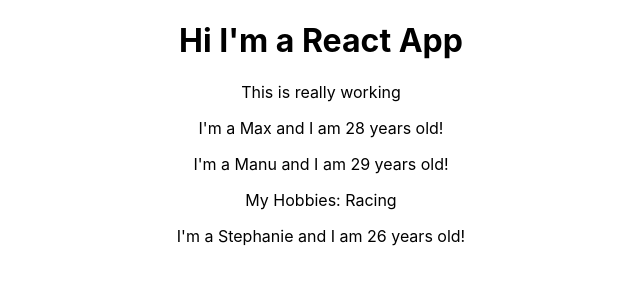
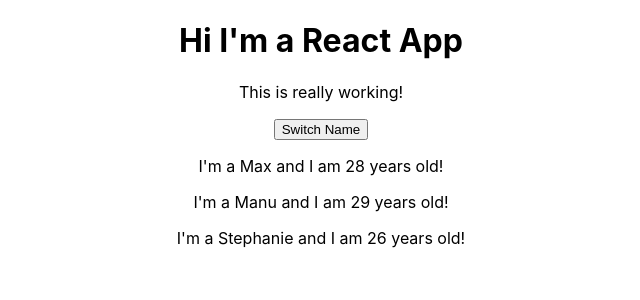
Before and after one commit to stephanstan/react-complete-guide, a React (Create React App) app: page / in a window 1280 px wide. Shown: the top 300 px of the page, without its empty margins (319-959 px from the left). Built offline with nearby package versions, Linux system fonts and the light colour scheme.

Commit message:
section 3 lecture 41 - use of props, props children, onclick switchNameHandler, change state feature

```diff
--- a/src/App.js
+++ b/src/App.js
@@ -3,14 +3,38 @@
 import Person from './Person/Person';
 
 class App extends Component {
+
+state = {
+  persons: [
+    { name: 'Max', age: 28 },
+    { name: 'Manu', age: 29 },
+    { name: 'Stephanie', age: 26 }
+  ],
+    otherState: 'some other value'
+}
+
+switchNameHandler = () => {
+  //console.log('Was clicked!');
+// don't do this    this.state.persons[0]='Maxmillian';
+    this.setState({persons: [
+        { name: 'Maximilian', age: 28 },
+        { name: 'Manu', age: 29 },
+        { name: 'Stephanie', age: 27 }
+    ]
+})
+}
+
   render() {
     return (
       <div className="App">
         <h1>Hi I'm a React App</h1>
-        <p>This is really working</p>
-        <Person name = "Max" age= "28" />
-        <Person name = "Manu" age= "29" >My Hobbies: Racing</Person>
-        <Person name = "Stephanie" age= "26" />
+        <p>This is really working!</p>
+
+        <button onClick={this.switchNameHandler}>Switch Name</button>
+
+        <Person name = {this.state.persons[0].name} age= {this.state.persons[0].age} />
+        <Person name = {this.state.persons[1].name} age= {this.state.persons[1].age} />
+        <Person name = {this.state.persons[2].name} age= {this.state.persons[2].age} />
       </div>
     );
   }
```
